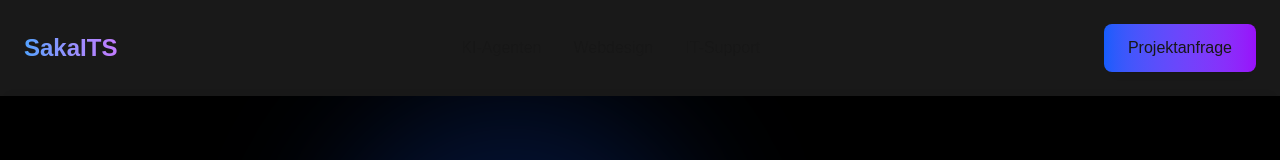
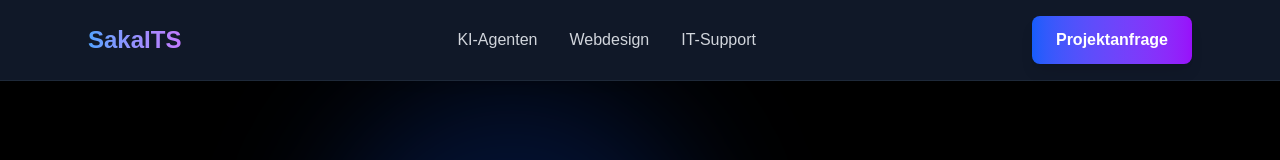
Before and after one commit to Sefkan2698/SakaITS2, a Next.js app: page /kontakt in a window 1280 px wide. Shown: the top 160 px of the page. Built offline with nearby package versions, Linux system fonts and the light colour scheme; no server answers.

Commit message:
header new

```diff
--- a/src/app/components/Header.jsx
+++ b/src/app/components/Header.jsx
@@ -11,43 +11,63 @@ export default function Header({ mobileMenuOpen, setMobileMenuOpen }) {
 
   return (
     <>
-      {/* Navigation */}
-      <nav className="relative z-10 flex justify-between items-center p-6 backdrop-blur-sm bg-black/90 ">
+      {/* Navigation - Vollständig undurchsichtig mit klarem Kontrast */}
+      <nav className="relative z-10 bg-gray-900 border-b border-gray-800 shadow-lg">
+        <div className="max-w-6xl mx-auto flex justify-between items-center px-6 py-4">
+
+          {/* Logo */}
           <div className="text-2xl font-bold bg-gradient-to-r from-blue-400 to-purple-400 bg-clip-text text-transparent">
             <a href="/">SakaITS</a>
           </div>
 
           {/* Desktop Navigation */}
           <div className="hidden md:flex space-x-8">
-          <a href="/ki-agenten" className="hover:text-blue-400 transition-colors duration-300">KI-Agenten</a>
-          <a href="/webdesign" className="hover:text-blue-400 transition-colors duration-300">Webdesign</a>
-          <a href="/it-support" className="hover:text-blue-400 transition-colors duration-300">IT-Support</a>
+            <a href="/ki-agenten" className="text-gray-300 hover:text-blue-400 transition-colors duration-300 font-medium">
+              KI-Agenten
+            </a>
+            <a href="/webdesign" className="text-gray-300 hover:text-blue-400 transition-colors duration-300 font-medium">
+              Webdesign
+            </a>
+            <a href="/it-support" className="text-gray-300 hover:text-blue-400 transition-colors duration-300 font-medium">
+              IT-Support
+            </a>
           </div>
 
           {/* Desktop CTA Button */}
-        <a href="/kontakt" className="hidden md:block bg-gradient-to-r from-blue-600 to-purple-600 px-6 py-3 rounded-lg hover:from-blue-700 hover:to-purple-700 transition-all duration-300 shadow-lg hover:shadow-blue-500/25">
+          <a href="/kontakt" className="hidden md:block bg-gradient-to-r from-blue-600 to-purple-600 px-6 py-3 rounded-lg hover:from-blue-700 hover:to-purple-700 transition-all duration-300 shadow-lg hover:shadow-blue-500/25 text-white font-semibold">
             Projektanfrage
           </a>
 
           {/* Mobile Menu Button */}
           <button
-          className="md:hidden p-2"
+            className="md:hidden p-2 text-gray-300 hover:text-white"
             onClick={() => toggleMenu(!isMenuOpen)}
           >
             <svg className="w-6 h-6" fill="none" stroke="currentColor" viewBox="0 0 24 24">
+              {isMenuOpen ? (
+                <path strokeLinecap="round" strokeLinejoin="round" strokeWidth={2} d="M6 18L18 6M6 6l12 12" />
+              ) : (
                 <path strokeLinecap="round" strokeLinejoin="round" strokeWidth={2} d="M4 6h16M4 12h16M4 18h16" />
+              )}
             </svg>
           </button>
+        </div>
       </nav>
 
-      {/* Mobile Menu */}
+      {/* Mobile Menu - Improved */}
       {isMenuOpen && (
-        <div className="md:hidden relative z-20 bg-black/95 backdrop-blur-sm border-t border-gray-800">
-          <div className="px-6 py-4 space-y-4">
-            <a href="/ki-agenten" className="block py-2 hover:text-blue-400 transition-colors duration-300">KI-Agenten</a>
-            <a href="/webdesign" className="block py-2 hover:text-blue-400 transition-colors duration-300">Webdesign</a>
-            <a href="/it-support" className="block py-2 hover:text-blue-400 transition-colors duration-300">IT-Support</a>
-            <a href="/kontakt" className="w-full mt-4 bg-gradient-to-r from-blue-600 to-purple-600 px-6 py-3 rounded-lg hover:from-blue-700 hover:to-purple-700 transition-all duration-300 block text-center">
+        <div className="md:hidden relative z-20 bg-gray-900 border-b border-gray-800 shadow-lg">
+          <div className="px-6 py-4 space-y-4 max-w-6xl mx-auto">
+            <a href="/ki-agenten" className="block py-3 text-gray-300 hover:text-blue-400 transition-colors duration-300 font-medium border-b border-gray-800">
+              KI-Agenten
+            </a>
+            <a href="/webdesign" className="block py-3 text-gray-300 hover:text-blue-400 transition-colors duration-300 font-medium border-b border-gray-800">
+              Webdesign
+            </a>
+            <a href="/it-support" className="block py-3 text-gray-300 hover:text-blue-400 transition-colors duration-300 font-medium border-b border-gray-800">
+              IT-Support
+            </a>
+            <a href="/kontakt" className="block w-full mt-4 bg-gradient-to-r from-blue-600 to-purple-600 px-6 py-4 rounded-lg hover:from-blue-700 hover:to-purple-700 transition-all duration-300 text-center text-white font-semibold">
               Projektanfrage
             </a>
           </div>
```
Lines whose indentation alone changed are shown as unchanged.
